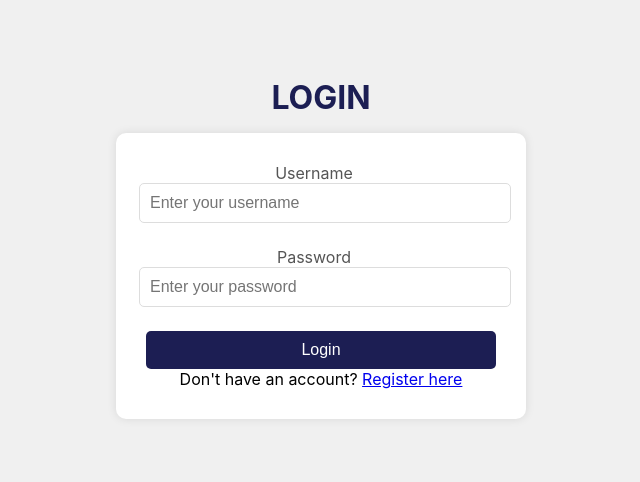
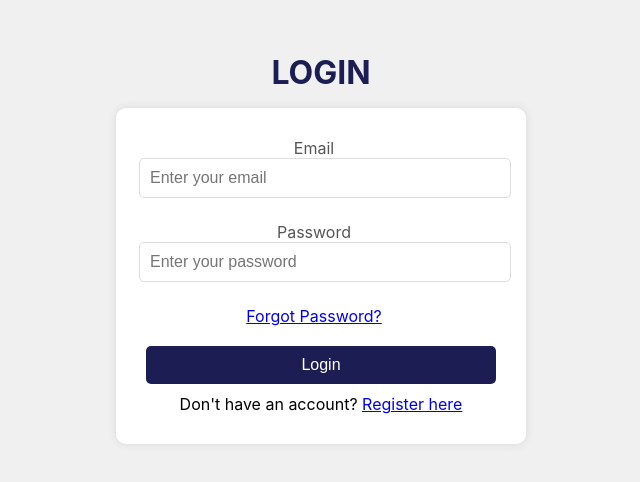
Before and after one commit to XXeniaXX/FenceLink_CS203, a React (Create React App) app in the folder FenceLink/frontend/fencelink/: page / in a window 1280 px wide. Shown: the part 162-644 px from the top of the page, without its empty margins (319-959 px from the left). Built offline with nearby package versions, Linux system fonts and the light colour scheme; no server answers; what aws-amplify would draw is missing.

Commit message:
edited otp page

```diff
--- a/FenceLink/frontend/fencelink/package.json
+++ b/FenceLink/frontend/fencelink/package.json
@@ -9,6 +9,7 @@
     "@testing-library/user-event": "^13.5.0",
     "aws-amplify": "^6.6.4",
     "fencelink": "file:",
+    "otp-input-react": "^0.3.0",
     "react": "^18.3.1",
     "react-dom": "^18.3.1",
     "react-redux": "^9.1.2",
--- a/FenceLink/frontend/fencelink/src/App.js
+++ b/FenceLink/frontend/fencelink/src/App.js
@@ -3,6 +3,7 @@ import Login from './page/login'
 import Registration from './page/registration';
 import OtpCheck from './page/otpcheck';
 import Main from './page/mainpage';
+import ForgotPassword from './page/forgotpassword';
 import './App.css'
 import { useEffect, useState } from 'react'
 
@@ -20,6 +21,7 @@ function App() {
           <Route path="/" element={<Login />} />
           {/* Existing routes */}
           <Route path="/login" element={<Login />} />
+          <Route path="/forgotpassword" element={<ForgotPassword />} />
 
           <Route path="/register" element={<Registration />} />
           <Route path="/otpcheck" element={<OtpCheck />} />
--- /dev/null
+++ b/FenceLink/frontend/fencelink/src/page/forgotpassword.js
@@ -0,0 +1,10 @@
+import React, { useState } from 'react';
+import './login.css'; // Import the CSS file
+
+const forgotpassword = () => {
+    return (
+        <h1>Forgot password</h1>
+
+    )
+}
+export default forgotpassword;
--- a/FenceLink/frontend/fencelink/src/page/login.css
+++ b/FenceLink/frontend/fencelink/src/page/login.css
@@ -31,6 +31,14 @@
     transform: translateX(-7px);
   }
 
+  .label2 {
+    margin-bottom: 0.5rem;
+    font-size: 1rem;
+    color: #1C1E53;
+    transform: translateX(-7px);
+    margin-bottom: 10px;
+  }
+
   .input {
     padding: 10px;
     border-radius: 5px;
@@ -41,13 +49,23 @@
   }
 
   .button {
-    padding: 10px;
+    padding: 10px 20px;
     border-radius: 5px;
     background-color: #1C1E53;
     color: #fff;
     font-size: 1rem;
     border: none;
     cursor: pointer;
+    margin-top: 10px;
+    margin-bottom: 10px;
+  }
+
+  .underline-button {
+    text-decoration: underline;
+    border: none;
+    background: none;
+    cursor: pointer;
+    color: #1C1E53;
   }
 
   .button:hover {
--- a/FenceLink/frontend/fencelink/src/page/login.js
+++ b/FenceLink/frontend/fencelink/src/page/login.js
@@ -1,17 +1,18 @@
 import React, { useState } from 'react';
 import { Link, useNavigate } from 'react-router-dom';
+import { signIn } from 'aws-amplify/auth';
 import './login.css'; // Import the CSS file
 
 const Login = () => {
   const navigate = useNavigate();
 
   // State variables to hold username and password
-  const [username, setUsername] = useState('');
+  const [email, setEmail] = useState('');
   const [password, setPassword] = useState('');
 
   const handleSubmit = async (e) => {
     e.preventDefault(); // Prevent the default form submission
-    console.log('Username:', username);
+    console.log('Email:', email);
     console.log('Password:', password);
     await handleLogin(); // Call the login function here
   };
@@ -22,13 +23,14 @@ const Login = () => {
       headers: {
         'Content-Type': 'application/json',
       },
-      body: JSON.stringify({ username, password }),
+      body: JSON.stringify({email, password }),
     });
 
     if (response.ok) {
       // Handle successful login (e.g., redirect user)
       alert('Login successful!'); // Display success message
       console.log('Login successful');
+      localStorage.setItem('username', email);
       navigate("/mainpage");
       // You can redirect or perform other actions here
     } else {
@@ -39,18 +41,39 @@ const Login = () => {
     }
   };
 
+  //don't delete this, im trying to figure this out
+  // async function handleSignIn() {
+  //   try {
+  //     const user = await signIn({
+  //       username : email,
+  //       password : password });
+
+  //       if (user.challengeName === 'EMAIL_OTP') {
+  //         // Store the user object to be used in the OTP confirmation step
+  //         localStorage.setItem('username', JSON.stringify(user));
+  //         navigate("/otpcheck2");
+  //       } else {
+  //         // If no OTP challenge, go straight to main page
+  //         navigate("/mainpage");
+  //       }
+
+  //   } catch (error) {
+  //     console.log('error signing in', error);
+  //   }
+  // }
+
   return (
     <div className="container">
       <h1 className="header">LOGIN</h1>
       <form onSubmit={handleSubmit} className="form">
         <label className="label">
-          Username
+          Email
           <input
             type="text"
-            value={username}
-            onChange={(e) => setUsername(e.target.value)}
+            value={email}
+            onChange={(e) => setEmail(e.target.value)}
             className="input"
-            placeholder="Enter your username"
+            placeholder="Enter your email"
             required
           />
         </label>
@@ -65,6 +88,9 @@ const Login = () => {
             required
           />
         </label>
+        <label className = "label2">
+          <Link to="/forgotpassword">Forgot Password?</Link>
+        </label>
         <button type="submit" className="button">
           Login
         </button>
--- a/FenceLink/frontend/fencelink/src/page/otp.css
+++ b/FenceLink/frontend/fencelink/src/page/otp.css
@@ -2,10 +2,16 @@
     flex: justify-between gap-2;
     color: #1C1E53;
     font: inter;
+    margin: 20px 0;
+  }
 
+  .otp-container input {
+    width: 50px;
+    height: 50px;
+    font-size: 24px;
+    text-align: center;
+    border: 2px solid #1C1E53;
+    border-radius: 8px;
+    background-color: #f9f9f9;
+    transition: border-color 0.3s ease, box-shadow 0.3s ease;
   }
-  .otp-container input {
-    flex: flex-1 py-5 outline-none;
-    background-color: #f0f0f0;
-
-  }
--- a/FenceLink/frontend/fencelink/src/page/otpcheck.js
+++ b/FenceLink/frontend/fencelink/src/page/otpcheck.js
@@ -1,7 +1,9 @@
 import React, { useState, useEffect } from 'react';
 import { confirmSignUp, resendSignUpCode } from 'aws-amplify/auth';
 import { useNavigate } from "react-router-dom";
-import './otp.css'; // Import the CSS file
+import OtpInput from "otp-input-react";
+import './otp.css'
+import './login.css'; // Import the CSS file
 
 const OtpCheck = () => {
   const navigate = useNavigate();
@@ -47,33 +49,29 @@ const OtpCheck = () => {
   }
 
   return (
-    <div className="otp-container">
-      <h1>OTP Confirmation</h1>
-      <form onSubmit={handleSignUpConfirmation}>
-        <label>
-          Username
-          <input
-            type="text"
-            value={username}
-            onChange={(e) => setUsername(e.target.value)}
-            placeholder="Enter your username"
-            required
-          />
-        </label>
-        <label>
-          Confirmation Code (OTP)
-          <input
-            type="text"
-            value={confirmationCode}
-            onChange={(e) => setConfirmationCode(e.target.value)}
-            placeholder="Enter your confirmation code"
-            required
-          />
-        </label>
+    <div className="container">
+      <h1 className = "header">OTP Verification</h1>
+      <form onSubmit={handleSignUpConfirmation} className = "form">
+        <div>
+          <label>
+            Enter the 6-digit verification code that was sent to your email
+          </label>
+            <OtpInput
+                className="otp-container"
+                type="text"
+                value={confirmationCode}
+                onChange={(value) => setConfirmationCode(value)}
+                OTPLength={6}
+                otpType="number"
+                autoFocus
+              />
+          </div>
         {errorMessage && <p className="error-message">{errorMessage}</p>}
-        <button type="submit">Confirm Sign Up</button>
+        <button type="submit" className = "button">Verify Account</button>
       </form>
-      <button onClick={resendConfirmationCode}>Resend Confirmation Code</button>
+      <footer className= "footer">
+            Didn't receive code?<button onClick={resendConfirmationCode} className = "underline-button">Resend</button>
+      </footer>
     </div>
   );
 };
--- a/FenceLink/frontend/fencelink/src/page/registration.js
+++ b/FenceLink/frontend/fencelink/src/page/registration.js
@@ -1,7 +1,8 @@
 import React, { useEffect,useState } from 'react';
 import { signUp } from 'aws-amplify/auth';
 import { Link, useNavigate } from "react-router-dom";
-import './login.css'; // Import the CSS file
+import './login.css';
+import './otp.css'; // Import the CSS file
 
 const Registration = () => {
   const navigate = useNavigate();
@@ -94,7 +95,6 @@ const Registration = () => {
   }
 
   async function handleSignUp() {
-
     try {
 
       if (password !== confirmPassword) {
```
Also changed, not shown: FenceLink/frontend/fencelink/src/page/usercontext.js (deleted, +0 -13 lines), 1 other file (tests, documents, lock files or other folders).
